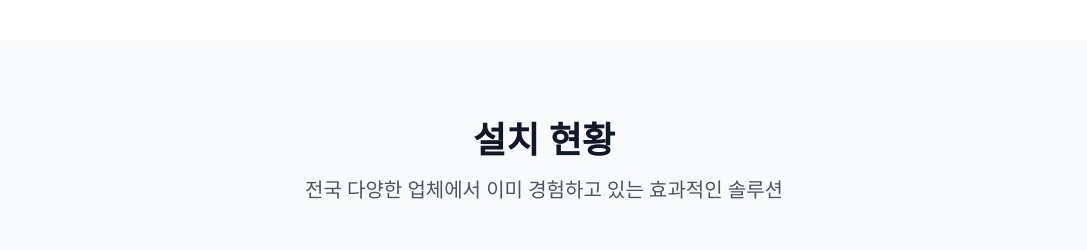
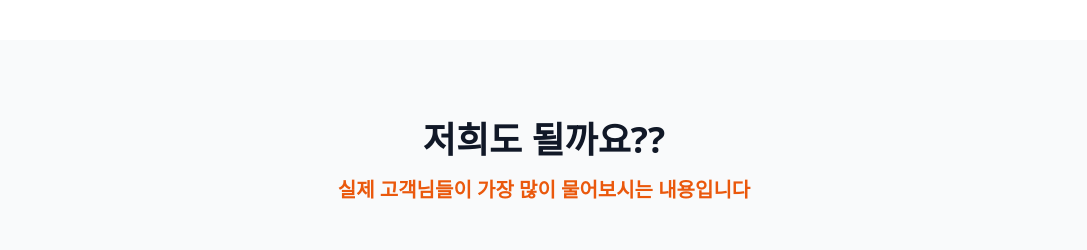
Before and after one commit to conadeli/acegreen, a React (Vite) app: page / in a window 1280 px wide. Shown: the part 5440-5690 px from the top of the page, without its empty margins (96-1183 px from the left). Built offline with nearby package versions, Linux system fonts and the light colour scheme; grey boxes are pictures that could not be loaded.

Commit message:
Add files via upload

```diff
--- a/src/components/InstallationStatus.tsx
+++ b/src/components/InstallationStatus.tsx
@@ -83,9 +83,9 @@ const InstallationStatus = () => {
     <section className="py-20 bg-gray-50">
       <div className="max-w-7xl mx-auto px-4">
         <div className="text-center mb-12">
-          <h2 className="text-4xl font-bold text-gray-900 mb-4">설치 현황</h2>
-          <p className="text-xl text-gray-600">
-            전국 다양한 업체에서 이미 경험하고 있는 효과적인 솔루션
+          <h2 className="text-4xl font-bold text-gray-900 mb-4">저희도 될까요??</h2>
+          <p className="text-xl font-bold text-orange-600">
+            실제 고객님들이 가장 많이 물어보시는 내용입니다
           </p>
         </div>
 
```
